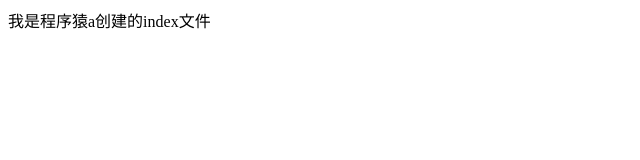
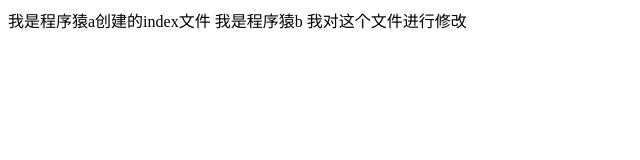
Before and after one commit to renmiaomiao/nz190702, a plain HTML site: page index.html in a window 1280 px wide. Shown: the whole page, without its empty margins (0-640 px from the left). Drawn offline with Linux system fonts and the light colour scheme.

Commit message:
我是程序猿b修改的版本

```diff
--- a/index.html
+++ b/index.html
@@ -6,5 +6,6 @@
 	</head>
 	<body>
 		我是程序猿a创建的index文件
+		我是程序猿b 我对这个文件进行修改
 	</body>
 </html>
```
